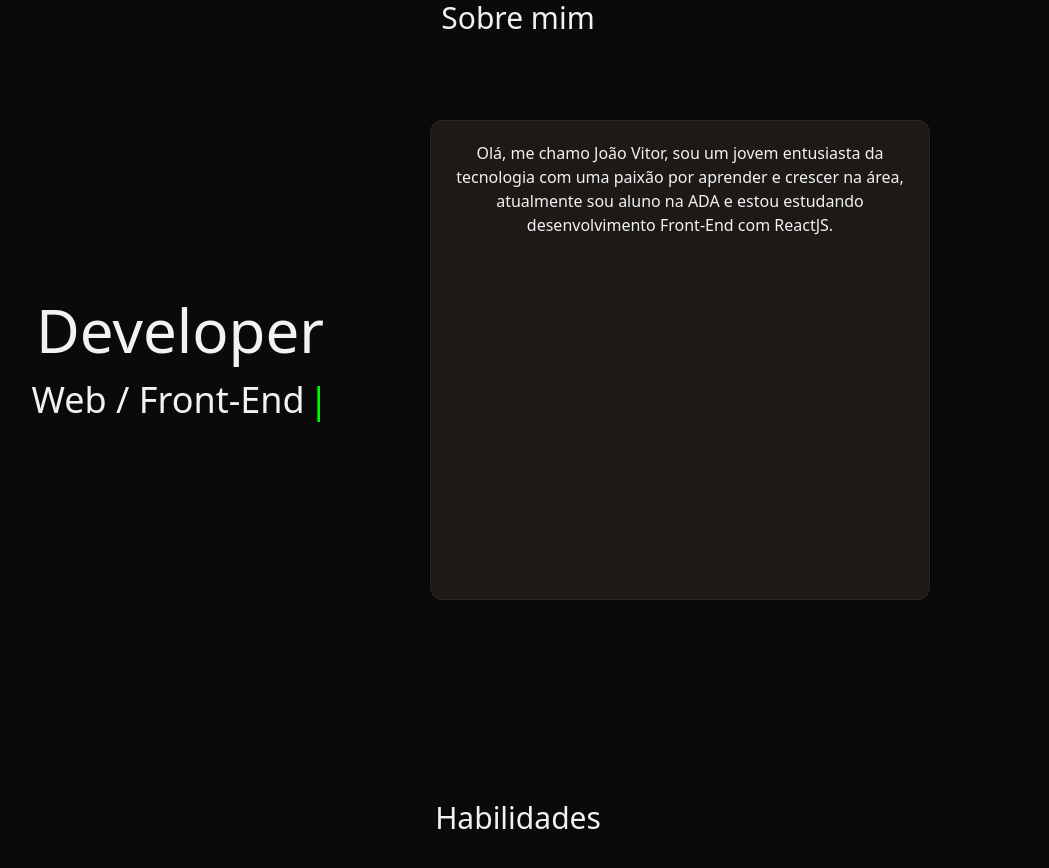
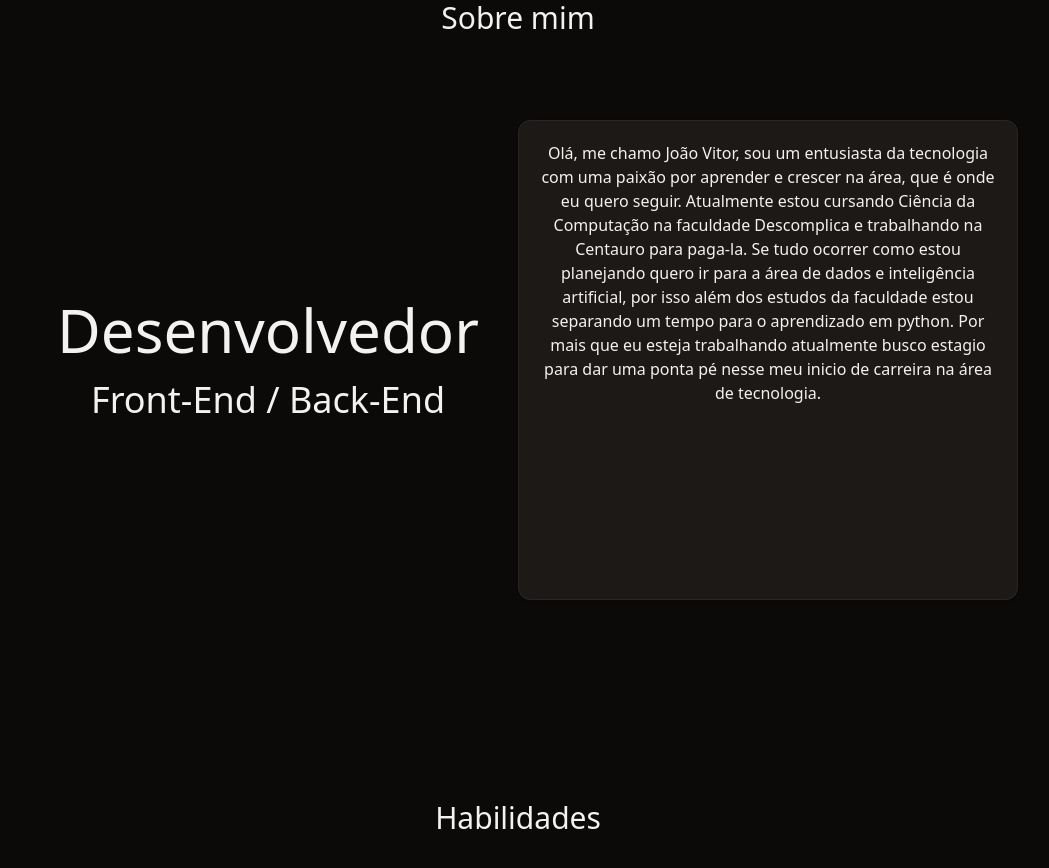
Before and after one commit to joaovitor8/portfolio-JVE, a Next.js app in the folder web/: page / in a window 1280 px wide. Shown: the part 900-1768 px from the top of the page, without its empty margins (122-1171 px from the left). Built offline with nearby package versions, Linux system fonts and the light colour scheme; no server answers.

Commit message:
Update Sobre.tsx

```diff
--- a/web/src/components/componentsPage/Sobre.tsx
+++ b/web/src/components/componentsPage/Sobre.tsx
@@ -1,18 +1,18 @@
 import { Card } from "@/components/ui/card"
-import { MaquinaDeEscrever } from "../efeitos/MaquinaDeEscrever"
+// import { MaquinaDeEscrever } from "../efeitos/MaquinaDeEscrever"
 
 export const Sobre = () => {
   return (
     <div className="h-screen flex items-center justify-center" id="sobre">
       <div className="h-4/5 w-[95%] flex flex-col items-center justify-between p-5">
         <h2 className="text-3xl">Sobre mim</h2>
-        <div className="h-4/5 w-full flex">
+        <div className="h-4/5 w-full flex justify-center">
           <div className="w-[500px] flex flex-col items-center justify-center space-y-5">
-            <p className="text-6xl">Developer</p>
-            <MaquinaDeEscrever texto="Web / Front-End" />
+            <p className="text-6xl">Desenvolvedor</p>
+            <p className="text-4xl">Front-End / Back-End</p>
           </div>
           <Card className="w-[500px] p-5">
-            <p className="text-center">Olá, me chamo João Vitor, sou um jovem entusiasta da tecnologia com uma paixão por aprender e crescer na área, atualmente sou aluno na ADA e estou estudando desenvolvimento Front-End com ReactJS.</p>
+            <p className="text-center">Olá, me chamo João Vitor, sou um entusiasta da tecnologia com uma paixão por aprender e crescer na área, que é onde eu quero seguir. Atualmente estou cursando Ciência da Computação na faculdade Descomplica e trabalhando na Centauro para paga-la. Se tudo ocorrer como estou planejando quero ir para a área de dados e inteligência artificial, por isso além dos estudos da faculdade estou separando um tempo para o aprendizado em python. Por mais que eu esteja trabalhando atualmente busco estagio para dar uma ponta pé nesse meu inicio de carreira na área de tecnologia.</p>
           </Card>
         </div>
       </div>
```
